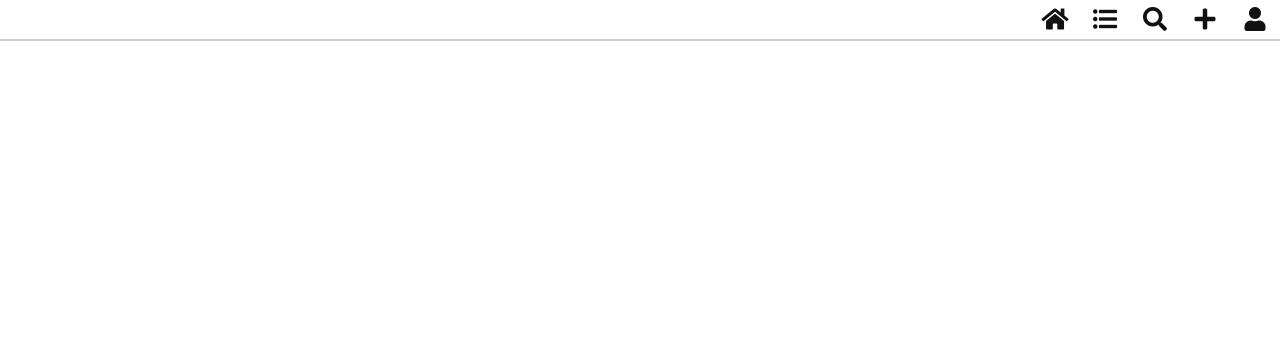
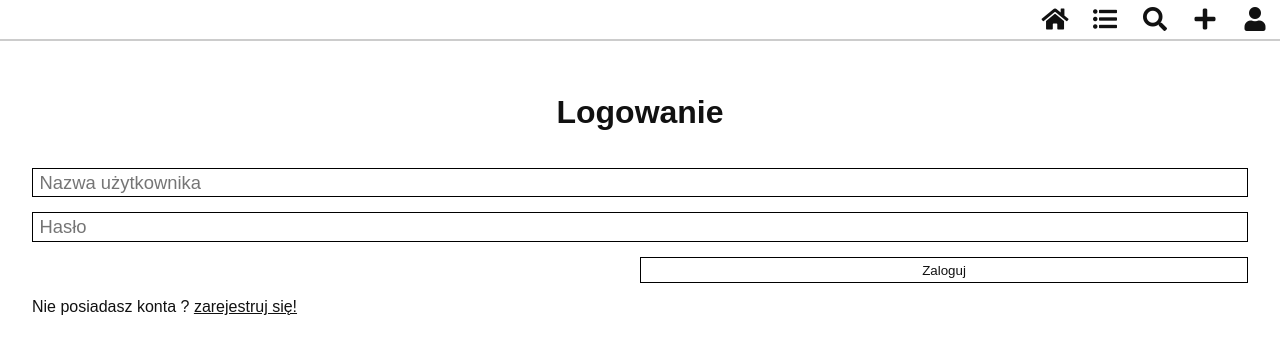
Before and after one commit to qqavon/MEVN-classifieds, a Vue app in the folder frontend/: page /#/login in a window 1280 px wide. Shown: the top 354 px of the page. Built offline with nearby package versions, Linux system fonts and the light colour scheme; a web font is replaced by a local one.

Commit message:
Added account dropdown & login view

```diff
--- a/frontend/src/App.vue
+++ b/frontend/src/App.vue
@@ -29,12 +29,15 @@
         </div>
       </router-link>
 
-      <router-link to="/">
-        <div class="nav-link">
-          <i class="fas fa-user"></i>
-          <span class="nav-link-text">Konto</span>
+      <div class="nav-link" @click="toggleAccountDropdown()">
+        <i class="fas fa-user"></i>
+        <span class="nav-link-text">Konto</span>
+
+        <div class="nav-account-dropdown">
+          <router-link to="/login"> Login </router-link>
+          <router-link to="/register"> Register </router-link>
         </div>
-      </router-link>
+      </div>
     </nav>
 
     <transition name="fade" mode="out-in">
@@ -66,7 +69,7 @@ body {
 }
 
 #app {
-
+  overflow: hidden;
 }
 
 nav {
@@ -76,13 +79,17 @@ nav {
   align-items: center;
   justify-items: center;
   justify-content: right;
+  /* overflow: hidden; */
 
   top: 0;
   left: 0;
   padding: 7px 0;
 
   border-bottom: solid #ccc 2px;
+  background-color: #fff;
   z-index: 10;
+}
+.nav-link {
 }
 .nav-link > .nav-link-text {
   display: none;
@@ -90,8 +97,46 @@ nav {
 .nav-link > i {
   font-size: 1.5em;
 }
+.nav-account-dropdown {
+  position: absolute;
+  display: grid;
+  grid-gap: 1.5em;
+  padding: .5em .75em;
+  width: 120px;
+  background-color: #222;
+  text-align: left;
+
+  right: 0;
+  bottom: 0;
+  transition: all .5s;
+  transform: translateY(100%) translateX(100%);
+  z-index: 9;
+}
+.nav-account-dropdown[class~="active"] {
+  transform: translateY(100%) translateX(0);
+}
+.nav-account-dropdown > a {
+  color: white;
+}
 
 #nav a.router-link-exact-active {
 
 }
 </style>
+
+<script>
+export default {
+  data() {
+    return {
+      activeAccountDropdown: false
+    }
+  },
+  methods: {
+    toggleAccountDropdown(value) {
+      document
+        .querySelector('.nav-account-dropdown')
+        .classList.toggle('active')
+    }
+  }
+}
+</script>
--- a/frontend/src/router.js
+++ b/frontend/src/router.js
@@ -2,6 +2,7 @@ import Vue from 'vue'
 import Router from 'vue-router'
 import Home from './views/Home.vue'
 import Search from './views/Search.vue'
+import Login from './views/Login.vue'
 
 Vue.use(Router)
 
@@ -16,6 +17,11 @@ export default new Router({
       path: '/search',
       name: 'search',
       component: Search
+    },
+    {
+      path: '/login',
+      name: 'login',
+      component: Login
     }
   ]
 })
--- /dev/null
+++ b/frontend/src/views/Login.vue
@@ -0,0 +1,48 @@
+<template>
+    <div class="search">
+        <h1>Logowanie</h1>
+        <input type="text" placeholder="Nazwa użytkownika">
+        <input type="password" placeholder="Hasło">
+        <button>Zaloguj</button>
+        <span>
+            Nie posiadasz konta ?
+            <router-link to="/register"> zarejestruj się!</router-link>
+        </span>
+    </div>
+</template>
+
+<script>
+export default {
+
+}
+</script>
+
+<style scoped>
+    .search {
+        display: grid;
+        align-items: center;
+        grid-gap: 15px;
+        padding: 2em;
+    }
+    input, button {
+        outline: none;
+    }
+    input {
+        border: solid black 1px;
+        font-size: 1.15em;
+        padding: .15em .35em;
+    }
+    button {
+        justify-self: right;
+        border: solid black 1px;
+        width: 50%;
+        background-color: #fff;
+        padding: .35em .35em;
+    }
+    h1 {
+        text-align: center;
+    }
+    a {
+        text-decoration: underline;
+    }
+</style>
```
